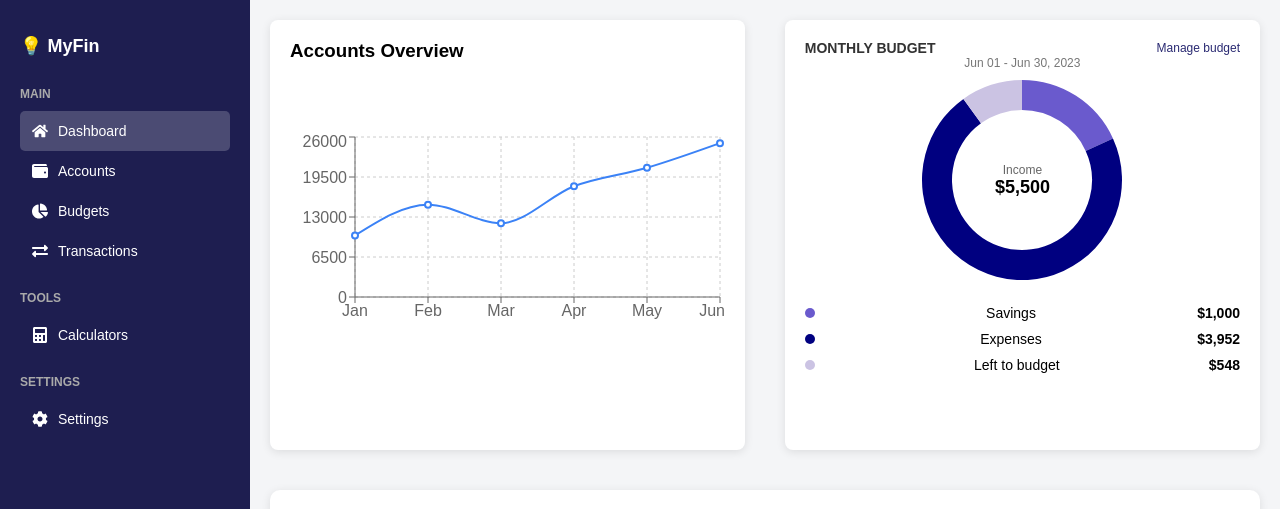
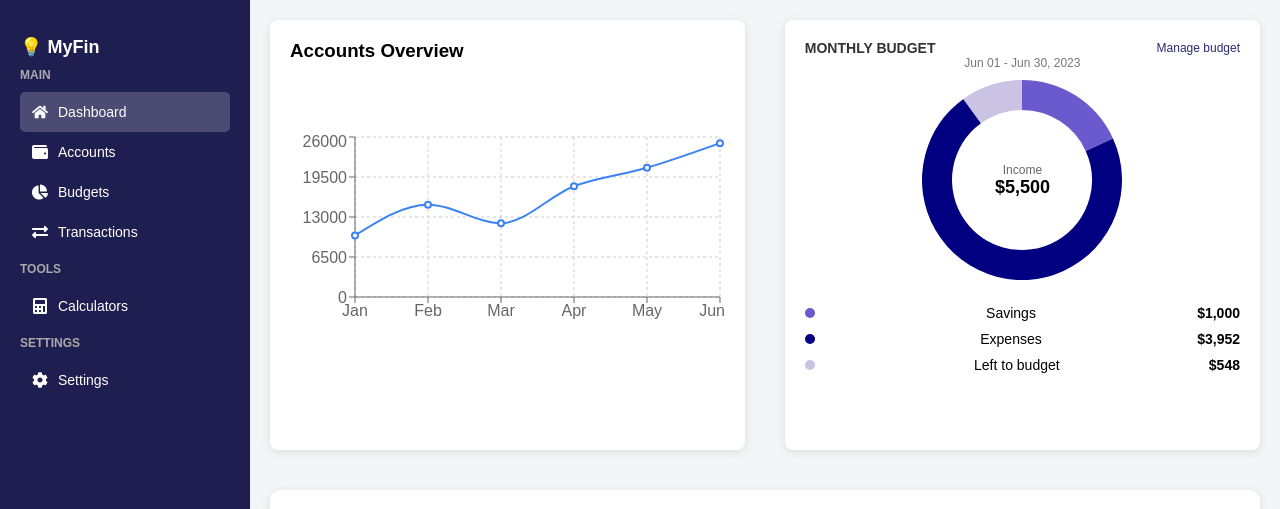
Before and after one commit to fordstile/BudgetTracker, a React (Vite) app: page /dashboard in a window 1280 px wide. Shown: the top 509 px of the page. Built offline with nearby package versions, Linux system fonts and the light colour scheme.

Commit message:
add root component and global styling

```diff
--- a/src/App.jsx
+++ b/src/App.jsx
@@ -1,14 +1,34 @@
 // src/App.jsx
 import React from "react";
-// import Sidebar from "./components/Sidebar";
+import Sidebar from "./components/Sidebar";
 import Dashboard from "./pages/Dashboard";
+import LandingPage from "./pages/LandingPage";
 import "./index.css";
+import { BrowserRouter as Router, Routes, Route } from "react-router-dom";
+import Login from "./pages/Login";
+import Signup from "./pages/Signup";
+
 
 const App = () => {
   return (
-    <div className="dashboard-container">
-      {/* <Sidebar /> */}
-      <Dashboard />
+     <div>
+
+        <Router>
+
+          <Routes>
+
+            <Route path="/" element={<LandingPage />} />
+            <Route path="/login" element={<Login />} />
+            <Route path="/signup" element={<Signup />} />
+            <Route path="/dashboard" element={<Dashboard />} />
+
+
+          </Routes>
+
+        </Router>
+
+        {/* <Sidebar />  */}
+       {/* <Dashboard />  */}
 
     </div>
   );
--- a/src/components/Sidebar.jsx
+++ b/src/components/Sidebar.jsx
@@ -1,14 +1,20 @@
 // src/components/Sidebar.jsx
 import React from "react";
+import Avatar from "./Avatar";
+import userImage from "../assets/DV.jpg"; // Adjust the path if needed
+
 import { FaHome, FaWallet, FaChartPie, FaExchangeAlt, FaCalculator, FaCog } from "react-icons/fa";
-import "./Sidebar.css";
+// import "./Sidebar.css";
 
 const Sidebar = () => {
     return (
         <aside className="sidebar">
-            <div className="side">      <div className="sidebar-header">
-                <span className="logo">💡 MyFin</span>
-            </div>
+             <Avatar name="Ibrahim" image={userImage} />
+        <div className="below-avatar">
+            <div className="side" >
+                <div className="sidebar-header">
+                    <span className="logo">💡 MyFin</span>
+                </div>
 
                 <nav className="sidebar-nav">
                     <div className="nav-section">
@@ -52,9 +58,11 @@ const Sidebar = () => {
                             </li>
                         </ul>
                     </div>
-                </nav></div>
+                </nav>
+                </div>
+         </div>
+        </aside>
 
-        </aside>
     );
 };
 
--- a/src/index.css
+++ b/src/index.css
@@ -25,25 +25,32 @@
     color: white;
     padding: 20px;
     display: flex;
-    flex-direction: column;
+    flex-direction: column-reverse;
     justify-content: space-between;
+    /* gap: 100px; */
+    /* align-items: center; */
+
   }
-
+  .below-avatar{
+    margin-top: 0;
+  }
+  .side{
+    margin-top: 1rem;
+}
 
  /* Sidebar Header */
  .sidebar-header {
     font-size: 18px;
     font-weight: bold;
-    margin-bottom: 30px;
+    margin-top: 13px;
     /* text-align: center; */
   }
- .side{
-    margin-top: 15px;
-}
+
+
 
   /* Navigation Sections */
   .nav-section {
-    margin-bottom: 20px;
+    margin-top: 10px;
   }
 
   /* Section Titles */
@@ -134,6 +141,9 @@
   .transactions-table tr:nth-child(even) {
     background: #f9f9f9;
   }
+  .delete{
+    background-color: red;
+  }
 
   /* Responsive */
   @media (max-width: 768px) {
```
